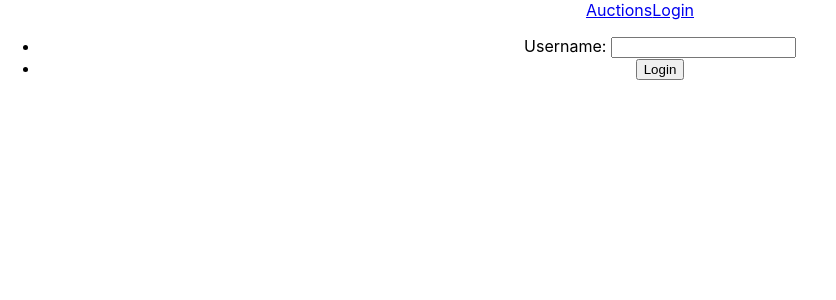
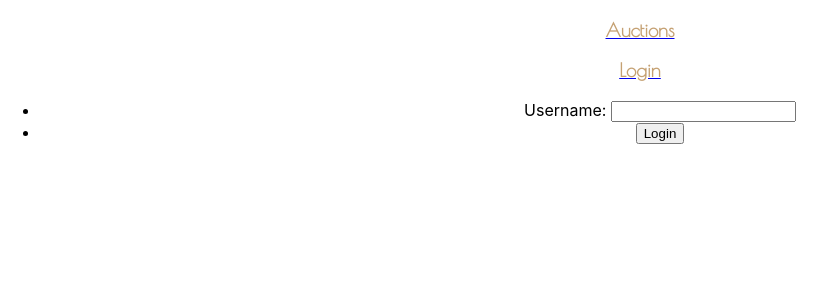
Before and after one commit to KBriannaCollins/AuctionHouseSystem, a React (Create React App) app in the folder auctionhouse-frontend/: page /login in a window 1280 px wide. Shown: the top 300 px of the page, without its empty margins (0-836 px from the left). Built offline with nearby package versions, Linux system fonts and the light colour scheme; no server answers.

Commit message:
Fixed the login issue, theoretically.
Requires mroe testing because caching was causing unrecognized problems

```diff
--- a/auctionhouse-frontend/package.json
+++ b/auctionhouse-frontend/package.json
@@ -7,6 +7,7 @@
     "@testing-library/react": "^9.5.0",
     "@testing-library/user-event": "^7.2.1",
     "axios": "^0.19.2",
+    "node-sass": "^4.14.1",
     "react": "^16.13.1",
     "react-dom": "^16.13.1",
     "react-redux": "^7.2.0",
--- a/auctionhouse-frontend/src/components/login.component.js
+++ b/auctionhouse-frontend/src/components/login.component.js
@@ -16,6 +16,7 @@ class Login extends Component {
     componentDidMount() {
         this.userService.checkLogin().then(
             (resp) => {
+                console.log(resp)
                 this.props.dispatch( { type: 'login', user: resp.data })
             }
         )
--- a/auctionhouse-frontend/src/components/routing.component.js
+++ b/auctionhouse-frontend/src/components/routing.component.js
@@ -2,12 +2,13 @@ import React, { Component } from 'react';
 import { Route, BrowserRouter as Router, Link } from 'react-router-dom';
 import BidForm from './bidform.component';
 import Login from './login.component';
+import '../sass/nav.scss';
 
 class Routing extends Component{
     render(){
         return <Router>
-            <Link to='/auctions'>Auctions</Link>
-            <Link to='/login'>Login</Link>
+            <Link to='/auctions' className='nav_link'><h3>Auctions</h3></Link>
+            <Link to='/login' className='nav_link'><h3>Login</h3></Link>
             <Route path='/auctions/:id' component={BidForm}/>
             <Route path="/login" component={Login}/>
         </Router>
--- /dev/null
+++ b/auctionhouse-frontend/src/sass/nav.scss
@@ -0,0 +1,25 @@
+@import './theme.scss';
+
+.nav_link {
+    @extend %titles;
+    h1 {
+        color: $ah-offblack;
+        font-weight: bold;
+    }
+    h2 {
+        color: $ah-offblack;
+    }
+    h3 {
+        color: $ah-gold;
+        font-weight: bold;
+    }
+    h4 {
+        color: $ah-gold;
+    }
+    h5 {
+        color: $ah-gold;
+    }
+    h6 {
+        color: $ah-gold;
+    }
+}
--- /dev/null
+++ b/auctionhouse-frontend/src/sass/theme.scss
@@ -0,0 +1,28 @@
+@import url('https://fonts.googleapis.com/css2?family=Poiret+One&display=swap');
+
+$ah-white: #ffffff;
+$ah-offwhite: #edeae6;
+$ah-gold: #c5a173;
+$ah-offblack: #181c16;
+$ah-red: #cf0015;
+
+%titles {
+    h1 {
+        font-family: 'Poiret One', cursive;
+    }
+    h2 {
+        font-family: 'Poiret One', cursive;
+    }
+    h3 {
+        font-family: 'Poiret One', cursive;
+    }
+    h4 {
+        font-family: 'Poiret One', cursive;
+    }
+    h5 {
+        font-family: 'Poiret One', cursive;
+    }
+    h6 {
+        font-family: 'Poiret One', cursive;
+    }
+}
```
Also changed, not shown: 2 other files (tests, documents, lock files or other folders).
